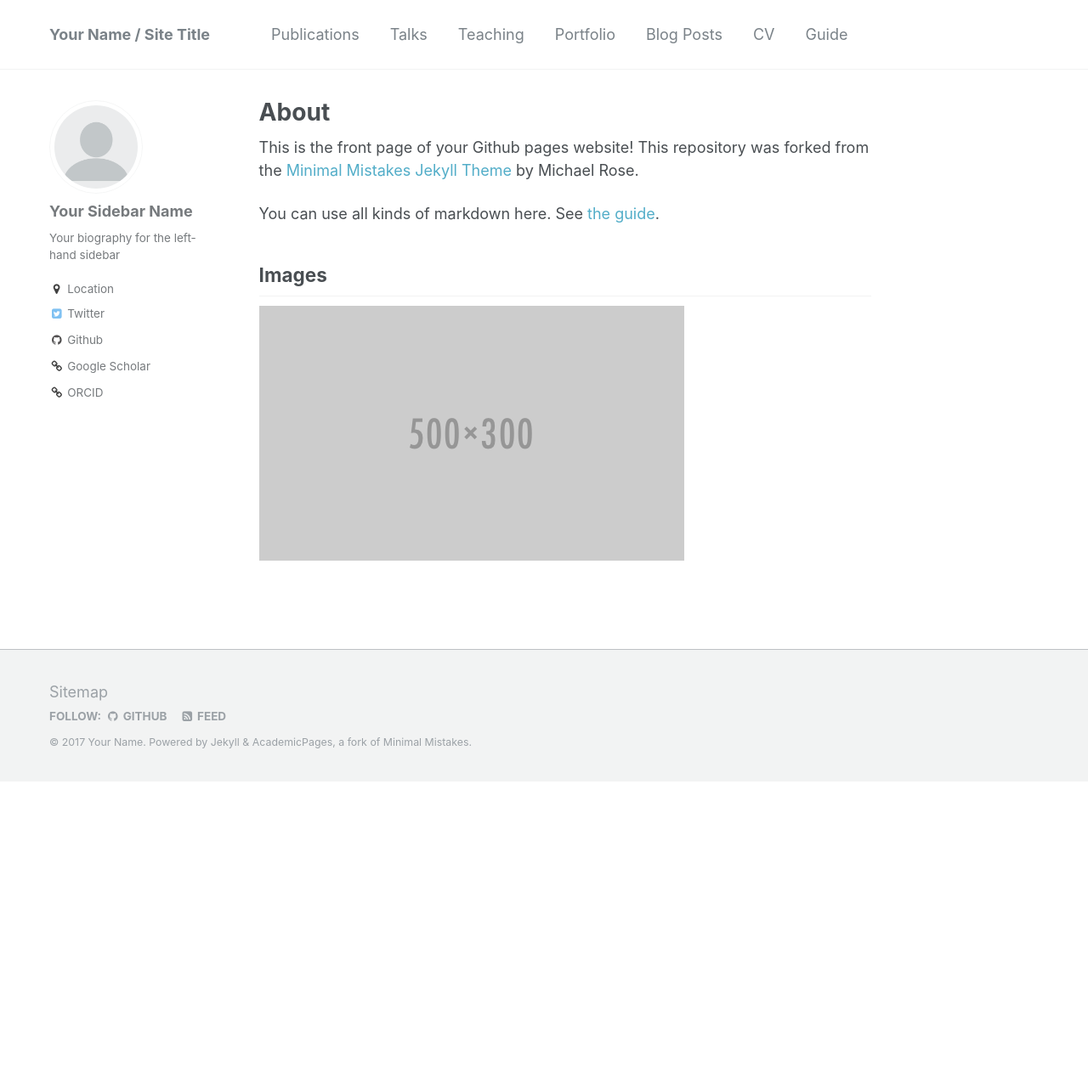
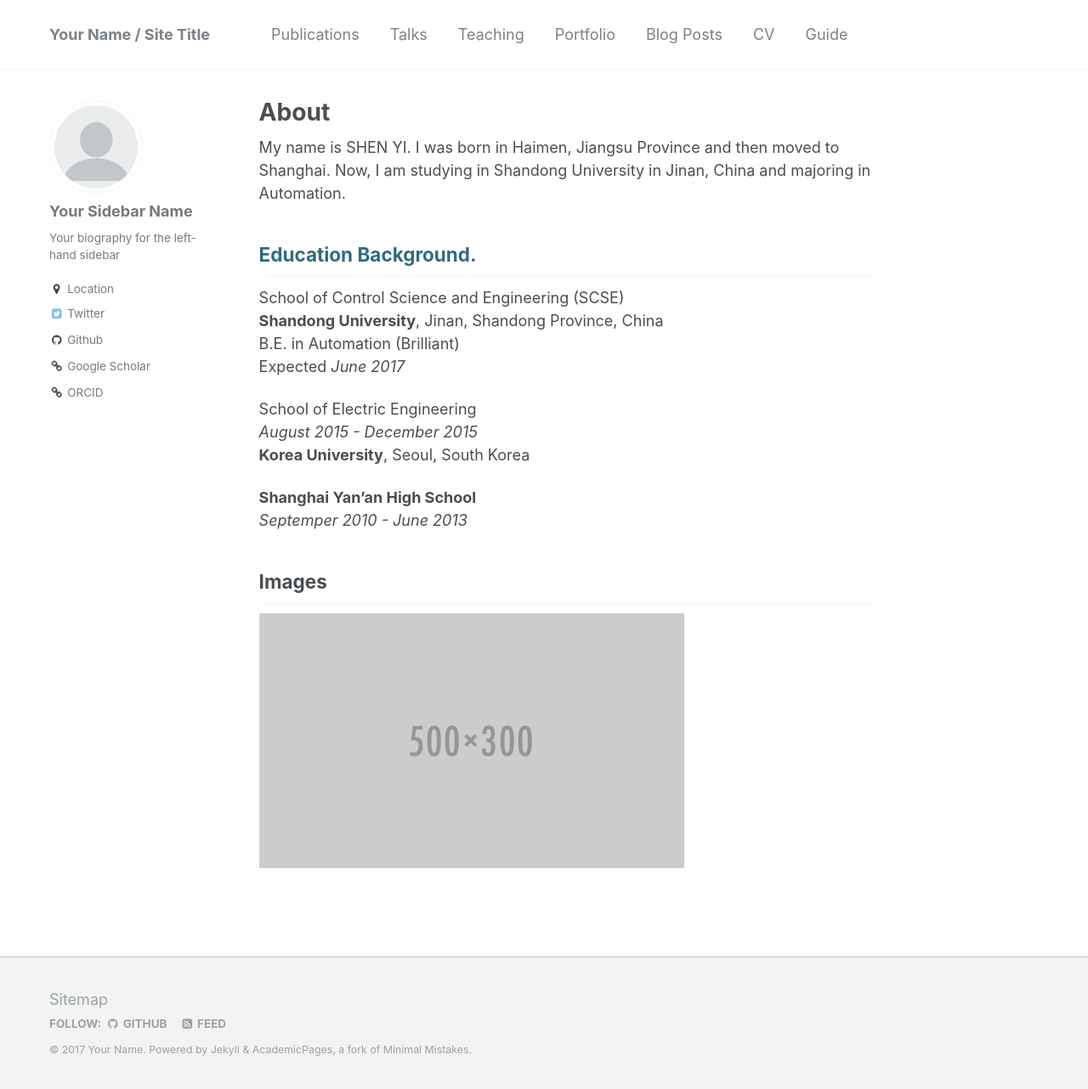
Before and after one commit to Shenyi950223/Shenyi950223, a Jekyll site: the page built from _pages/about.md, in a window 1280 px wide and 1282 px high. Shown: the whole window at 85% size. Built offline with Jekyll 4.4.1, drawn with Linux system fonts in a browser that asks for light colours.

Commit message:
change the first page

```diff
--- a/_pages/about.md
+++ b/_pages/about.md
@@ -8,9 +8,20 @@ redirect_from:
   - /about.html
 ---
 
-This is the front page of your Github pages website! This repository was forked from the [Minimal Mistakes Jekyll Theme](https://mmistakes.github.io/minimal-mistakes/) by Michael Rose.
+My name is SHEN YI. I was born in Haimen, Jiangsu Province and then moved to Shanghai. Now, I am studying in Shandong University in Jinan, China and majoring in Automation.
 
-You can use all kinds of markdown here. See [the guide](/markdown/).
+<h2 style="color: #2e6c80;">Education Background.</h2>
+School of Control Science and Engineering (SCSE)
+<strong>Shandong University</strong>, Jinan, Shandong Province, China
+B.E. in Automation (Brilliant)
+Expected <i>June 2017</i>
+
+School of Electric Engineering
+<i>August 2015 - December 2015</i><br>
+<strong>Korea University</strong>, Seoul, South Korea
+
+<strong>Shanghai Yan'an High School</strong><br>
+<i>Septemper 2010 - June 2013</i>
 
 ## Images
 ![alt text](/images/500x300.png "Logo Title Text 1")
```
